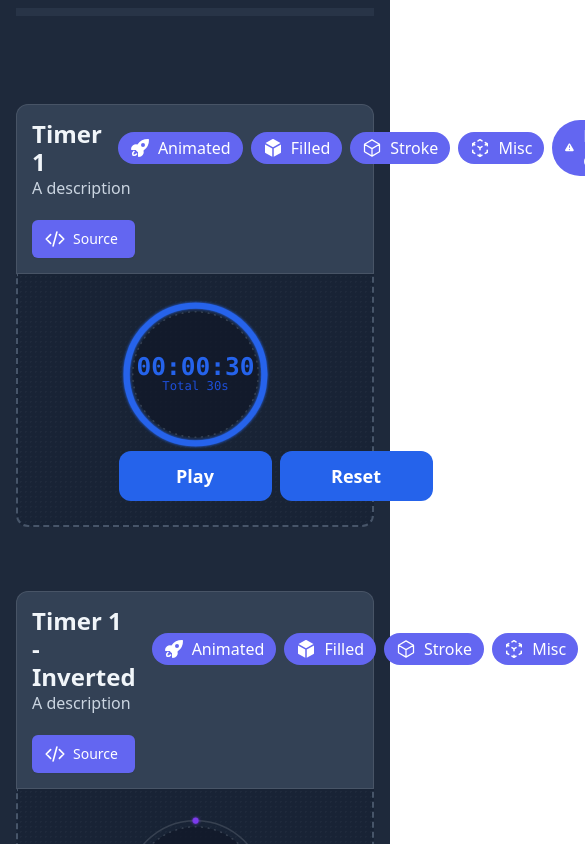
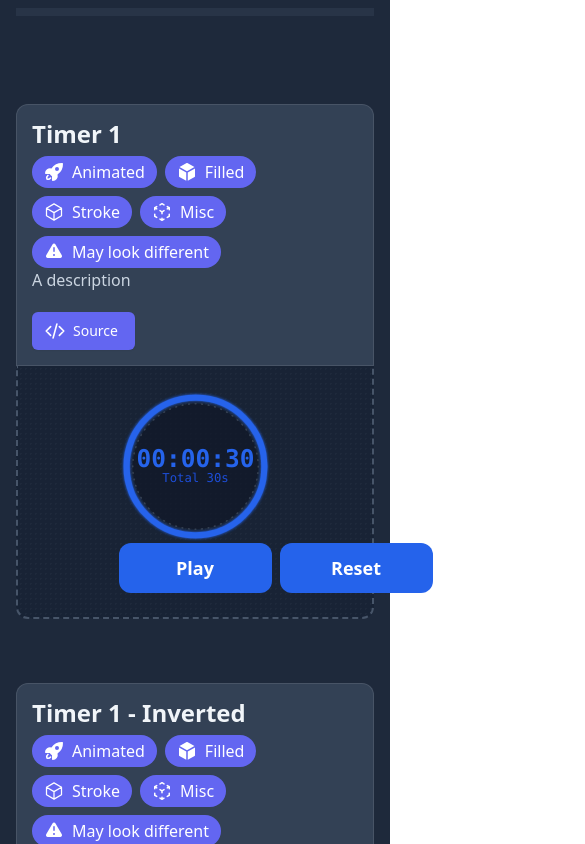
Before and after one commit to ZEBAS204/professional-looking-timers, a React (Vite) app: page / in a window 390 px wide. Shown: the part 1760-2604 px from the top of the page, 585 px wide, since content can reach past the window. Built offline with nearby package versions, Linux system fonts and the light colour scheme.

Commit message:
Make showcase tags responsive

```diff
--- a/src/components/atoms/showcase/showcase.tsx
+++ b/src/components/atoms/showcase/showcase.tsx
@@ -26,10 +26,20 @@ export default function Showcase({
 		<section className="flex flex-col mt-6 bg-dots-pattern" id={id} ref={ref}>
 			<div className="lg:flex lg:items-center lg:justify-between bg-slate-700 rounded-t-xl p-4 shadow-ring">
 				<div className="min-w-0 flex-1">
-					<div className="group inline-flex gap-2 items-center">
-						<h2 className="text-2xl font-bold leading-7 sm:text-3xl sm:tracking-tight text-slate-100 mr-2">
-							{title}
-						</h2>
+					<div className="inline-flex gap-2 items-center flex-wrap">
+						<div className="group inline-flex gap-1 items-center basis-full md:basis-[auto]">
+							<h2 className="text-2xl font-bold leading-7 sm:text-3xl sm:tracking-tight text-slate-100 mr-2">
+								{title}
+							</h2>
+							<a
+								aria-hidden="true"
+								href={`#${id}`}
+								title="Copy link"
+								className="opacity-0 group-hover:opacity-100 transition duration-200 text-slate-400 hover:text-indigo-500"
+							>
+								<LinkIcon className="h-6 w-6" />
+							</a>
+						</div>
 						<Tag icon="animated">Animated</Tag>
 						<Tag icon="filled">Filled</Tag>
 						<Tag icon="outlined">Stroke</Tag>
@@ -40,14 +50,6 @@ export default function Showcase({
 						>
 							May look different
 						</Tag>
-						<a
-							aria-hidden="true"
-							href={`#${id}`}
-							title="Copy link"
-							className="opacity-0 group-hover:opacity-100 transition duration-200 text-slate-400 hover:text-indigo-500"
-						>
-							<LinkIcon className="h-6 w-6" />
-						</a>
 					</div>
 					<div className="gap-3 flex flex-row flex-wrap text-slate-300">
 						<p className="mr-2">{description}</p>
```
